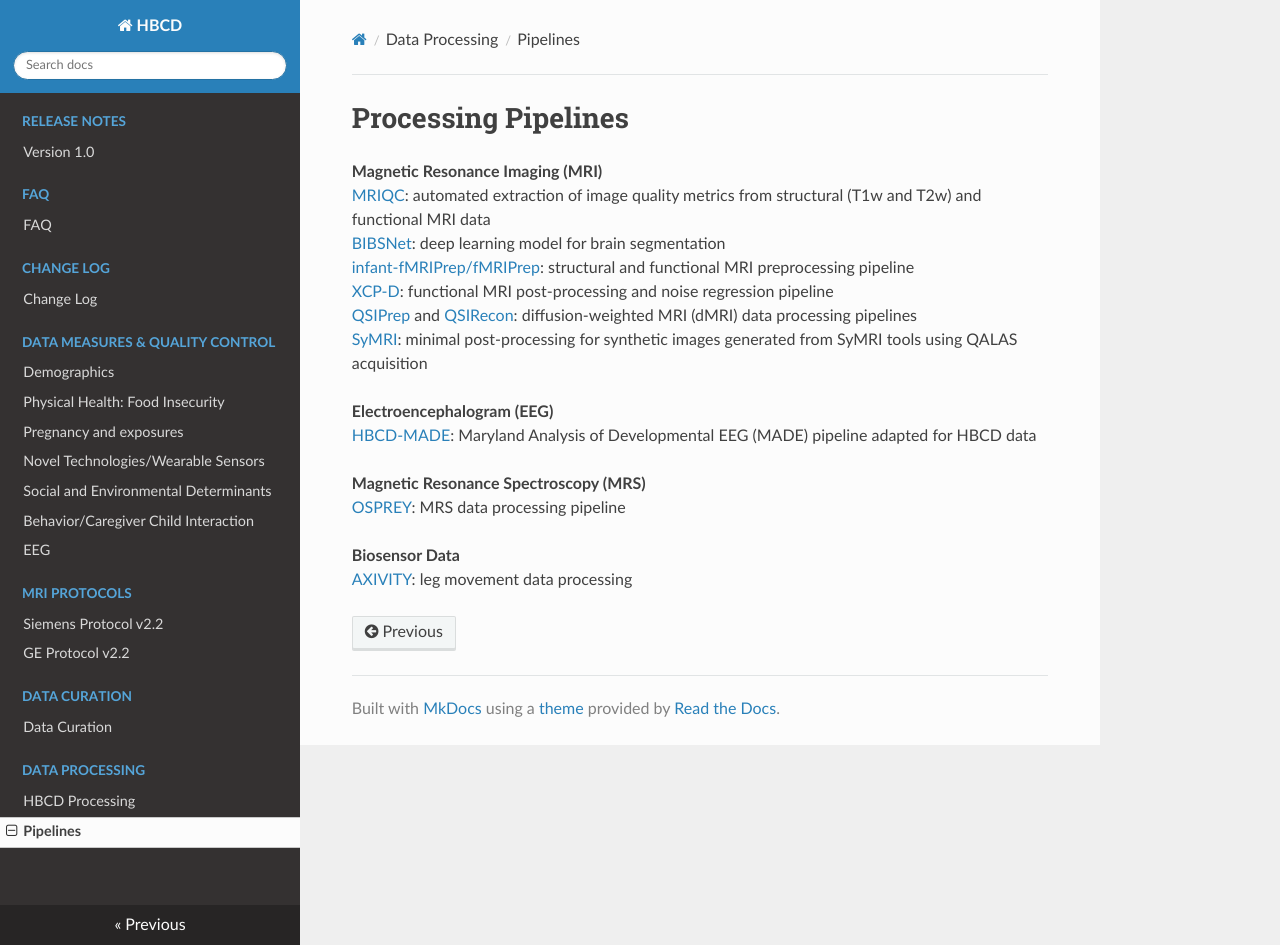
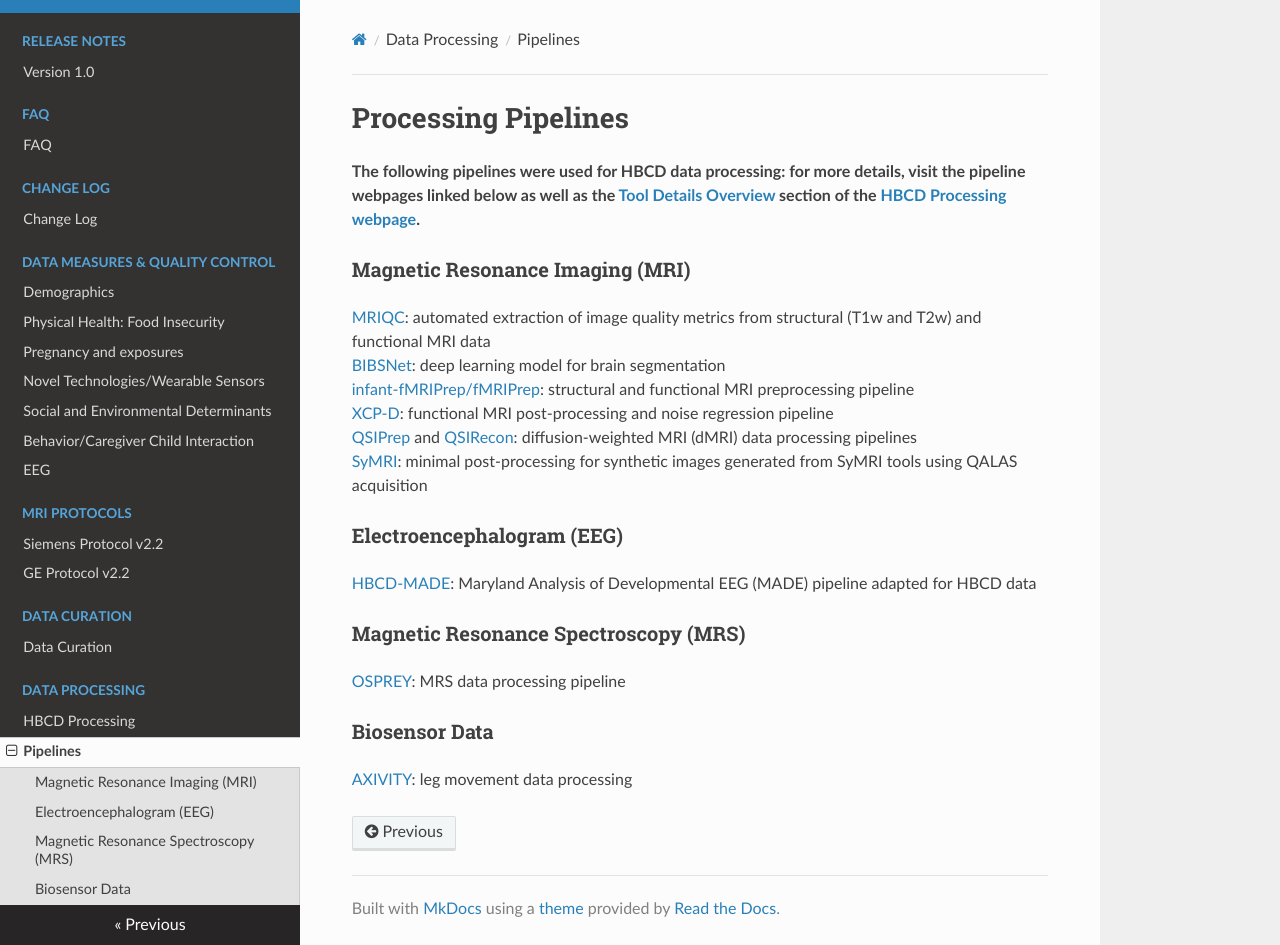
Before and after one commit to mattcieslak/hbcd-docs, an MkDocs documentation site: the page built from docs/processing/pipelines.md, in a window 1280 px wide and 945 px high. Built offline with MkDocs 1.6.1, drawn with Linux system fonts in a browser that asks for light colours; nearby versions of some CDN libraries.

Commit message:
Update pipelines.md
reformatting

```diff
--- a/docs/processing/pipelines.md
+++ b/docs/processing/pipelines.md
@@ -1,6 +1,8 @@
 # Processing Pipelines
 
-**Magnetic Resonance Imaging (MRI)**
+**The following pipelines were used for HBCD data processing: for more details, visit the pipeline webpages linked below as well as the [Tool Details Overview](https://hbcd-cbrain-processing.readthedocs.io/latest/tool_details.html) section of the [HBCD Processing webpage](https://hbcd-cbrain-processing.readthedocs.io/latest/index.html).**
+
+### Magnetic Resonance Imaging (MRI)
 [MRIQC](https://mriqc.readthedocs.io/en/latest/): automated extraction of image quality metrics from structural (T1w and T2w) and functional MRI data
 [BIBSNet](https://bibsnet.readthedocs.io/en/latest/): deep learning model for brain segmentation
 [infant-fMRIPrep/fMRIPrep](https://nibabies.readthedocs.io/en/latest/): structural and functional MRI preprocessing pipeline
@@ -8,11 +10,11 @@
 [QSIPrep](https://qsiprep.readthedocs.io/en/latest/) and [QSIRecon](https://qsirecon.readthedocs.io/en/latest/): diffusion-weighted MRI (dMRI) data processing pipelines
 [SyMRI](https://hbcd-symri-postproc.readthedocs.io/en/latest/index.html): minimal post-processing for synthetic images generated from SyMRI tools using QALAS acquisition
 
-**Electroencephalogram (EEG)**
+### Electroencephalogram (EEG)
 [HBCD-MADE](https://docs-hbcd-made.readthedocs.io/en/latest/): Maryland Analysis of Developmental EEG (MADE) pipeline adapted for HBCD data
 
-**Magnetic Resonance Spectroscopy (MRS)**
+### Magnetic Resonance Spectroscopy (MRS)
 [OSPREY](https://osprey-bids.readthedocs.io/en/latest/index.html): MRS data processing pipeline
 
-**Biosensor Data**
+### Biosensor Data
 [AXIVITY](https://hbcd-motion-postproc.readthedocs.io/en/latest/): leg movement data processing
```
